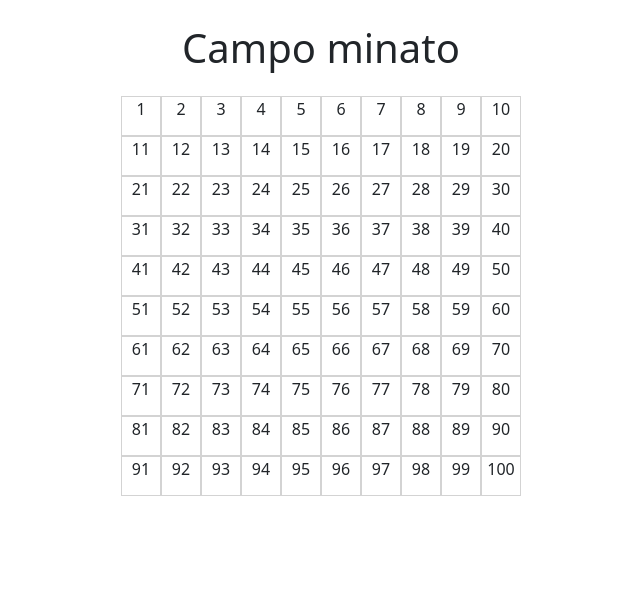
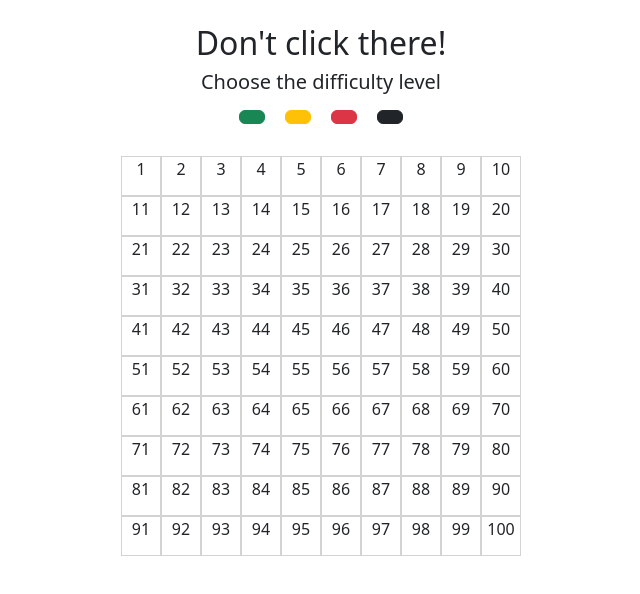
Before and after one commit to Michecosa/js-game, a plain HTML site: page index.html in a window 1280 px wide. Shown: the whole page, without its empty margins (319-959 px from the left). Drawn offline with nearby package versions, Linux system fonts and the light colour scheme.

Commit message:
Add markup for welcome page

```diff
--- a/index.html
+++ b/index.html
@@ -15,13 +15,17 @@
   <link rel="stylesheet" href="./assets/css/style.css">
 </head>
 <body>
-  <header>
-      <div class="m-4 text-center">
-        <h1>Campo minato</h1>
-      </div>
-  </header>
+  <header></header>
 
   <main>
+    <div id="welcome" class="my-4 text-center">
+      <h2>Don't click there!</h2>
+      <h5 class="fw-normal">Choose the difficulty level</h5>
+      <button id="easy" class="btn btn-success m-2"></button>
+      <button id="medium" class="btn btn-warning m-2"></button>
+      <button id="hard" class="btn btn-danger m-2"></button>
+      <button id="impossible"  class="btn btn-dark m-2"></button>
+    </div>
     <div class="m-4 d-flex justify-content-center">
       <div id="grid" class="text-center"></div>
     </div>
```
